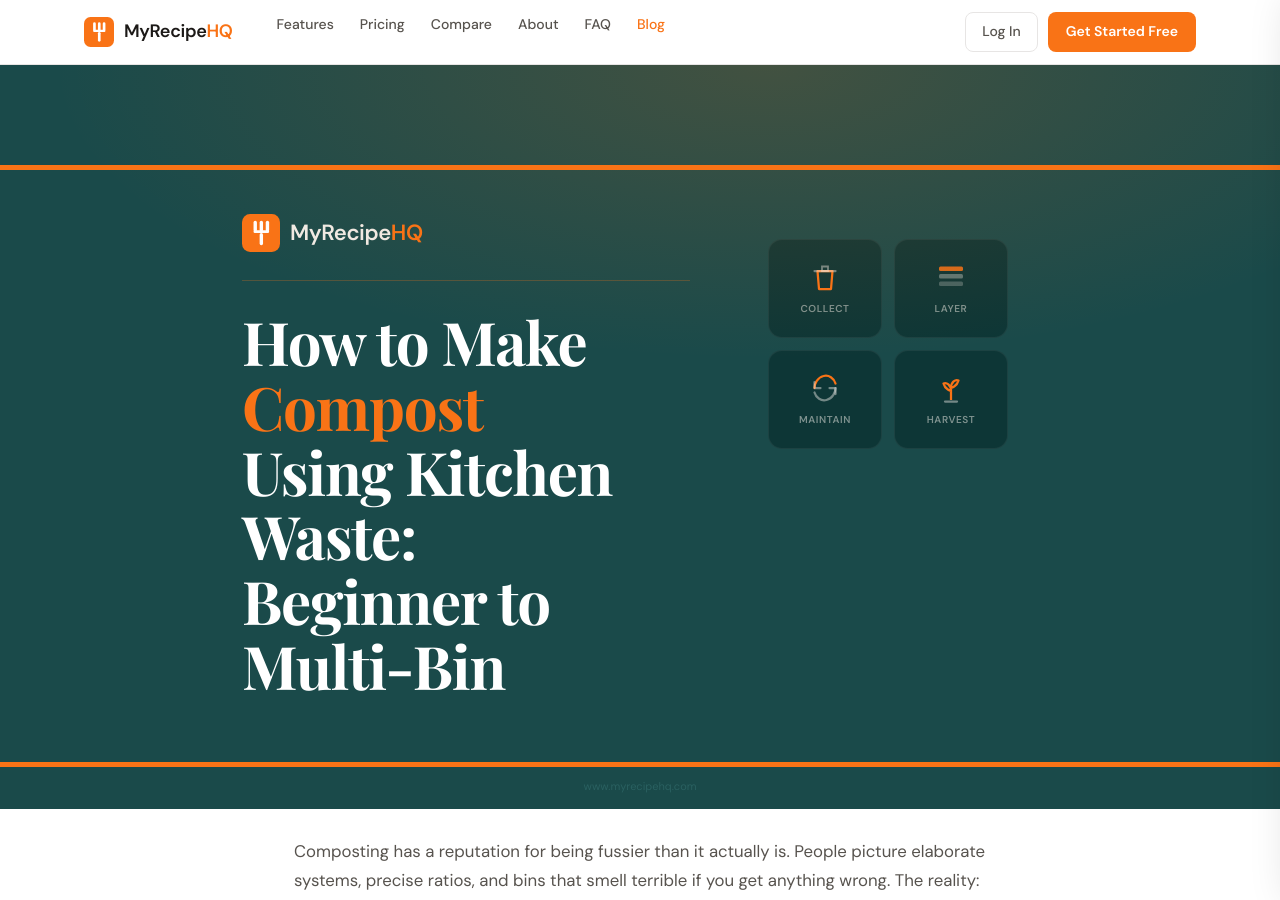
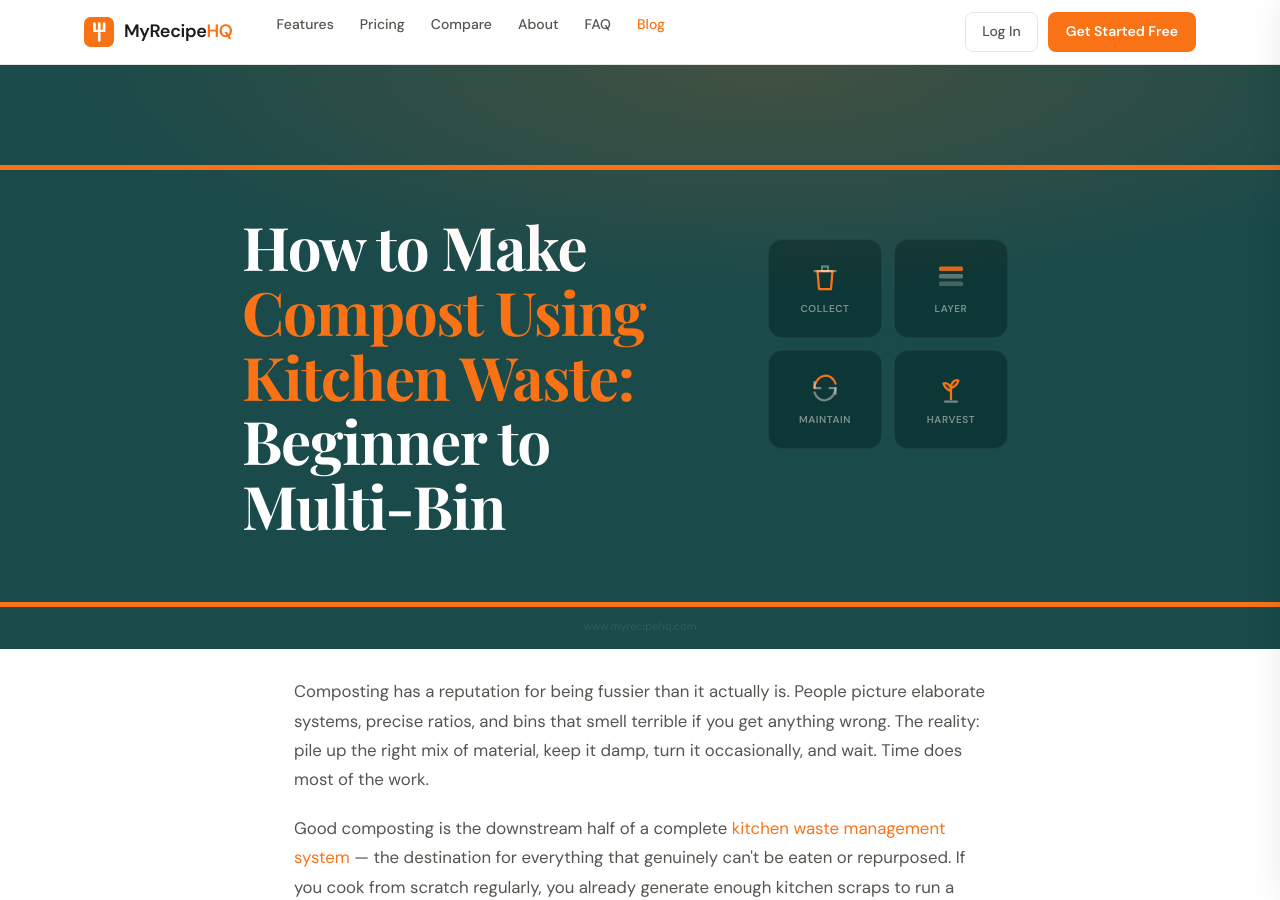
Before and after one commit to bgerlach463/recipehq-site, a Jekyll site: the page built from _posts/2026-04-11-compost-using-kitchen-waste.html, in a window 1280 px wide and 900 px high. Built offline with Jekyll 4.4.1, drawn with Linux system fonts in a browser that asks for light colours.

Commit message:
Cluster posts: remove duplicate hero-logo, fix Compost highlight
Remove the embedded MyRecipeHQ logo from the hero area of all 4
cluster posts — the site nav already provides branding, so the
in-hero logo was redundant and inconsistent with the Veggie Scraps
post pattern.

Compost: extend orange highlight to full keyphrase "Compost Using
Kitchen Waste" (was only "Compost") on both post hero and archive card.

Co-Authored-By: Claude Opus 4.6 (1M context) <noreply@anthropic.com>

```diff
--- a/_posts/2026-04-11-compost-using-kitchen-waste.html
+++ b/_posts/2026-04-11-compost-using-kitchen-waste.html
@@ -272,23 +272,7 @@ schema_extra: |
     <div class="hero-accent"></div>
     <div class="hero-body">
       <div class="hero-left">
-        <div class="hero-logo">
-          <svg width="38" height="38" viewBox="0 0 56 56">
-            <rect width="56" height="56" rx="12" fill="#F97316"/>
-            <rect x="17" y="10" width="5" height="16" rx="2.5" fill="white"/>
-            <rect x="26" y="10" width="5" height="16" rx="2.5" fill="white"/>
-            <rect x="35" y="10" width="5" height="16" rx="2.5" fill="white"/>
-            <rect x="17" y="24" width="23" height="4" fill="white" rx="2"/>
-            <rect x="26" y="28" width="5" height="18" rx="2.5" fill="white"/>
-          </svg>
-          <div class="hero-logo-text">MyRecipe<span class="hq">HQ</span></div>
-        </div>
-        <div class="hero-divider"></div>
-        <h1 class="hero-h1">
-          How to Make <span class="hl">Compost</span><br>
-          Using Kitchen Waste:<br>
-          Beginner to Multi-Bin
-        </h1>
+        <h1 class="hero-h1">How to Make<br><span class="hl">Compost Using<br>Kitchen Waste:</span><br>Beginner to Multi-Bin</h1>
       </div>
       <div class="hero-right">
         <div class="hero-grid">
--- a/_posts/2026-04-11-kitchen-waste-gardening.html
+++ b/_posts/2026-04-11-kitchen-waste-gardening.html
@@ -236,11 +236,6 @@ schema_extra: |
     <div class="hero-accent"></div>
     <div class="hero-body">
       <div class="hero-left">
-        <div class="hero-logo">
-          <svg width="38" height="38" viewBox="0 0 56 56"><rect width="56" height="56" rx="12" fill="#F97316"/><rect x="17" y="10" width="5" height="16" rx="2.5" fill="white"/><rect x="26" y="10" width="5" height="16" rx="2.5" fill="white"/><rect x="35" y="10" width="5" height="16" rx="2.5" fill="white"/><rect x="17" y="24" width="23" height="4" fill="white" rx="2"/><rect x="26" y="28" width="5" height="18" rx="2.5" fill="white"/></svg>
-          <div class="hero-logo-text">MyRecipe<span class="hq">HQ</span></div>
-        </div>
-        <div class="hero-divider"></div>
         <h1 class="hero-h1">How to Use<br><span class="hl">Kitchen Waste<br>for Gardening:</span><br>What Actually Works</h1>
       </div>
       <div class="hero-right">
```
Also changed, not shown: _posts/2026-04-11-kitchen-waste-log.html (+0 -12 lines), _posts/2026-04-11-kitchen-waste-storage.html (+0 -12 lines).
